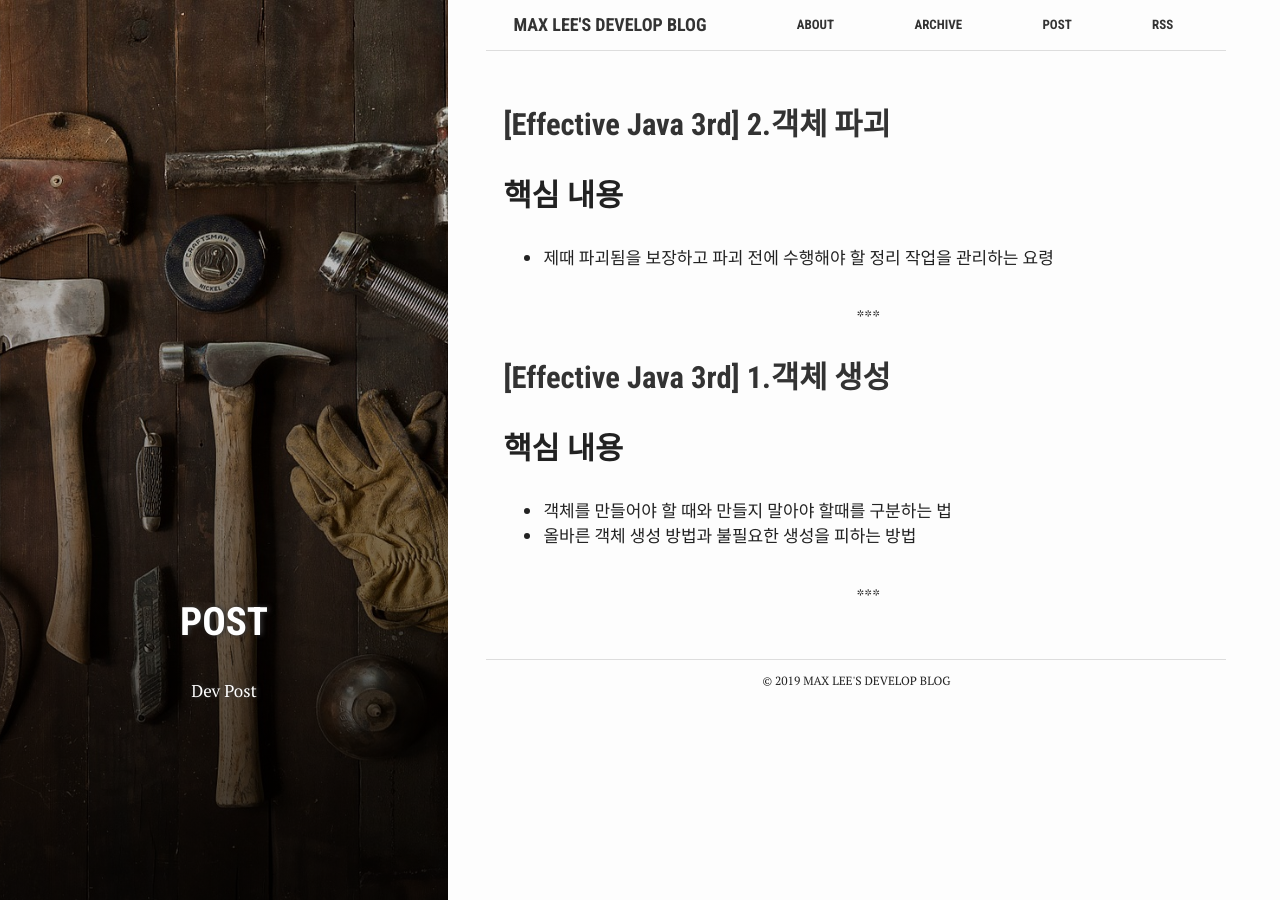
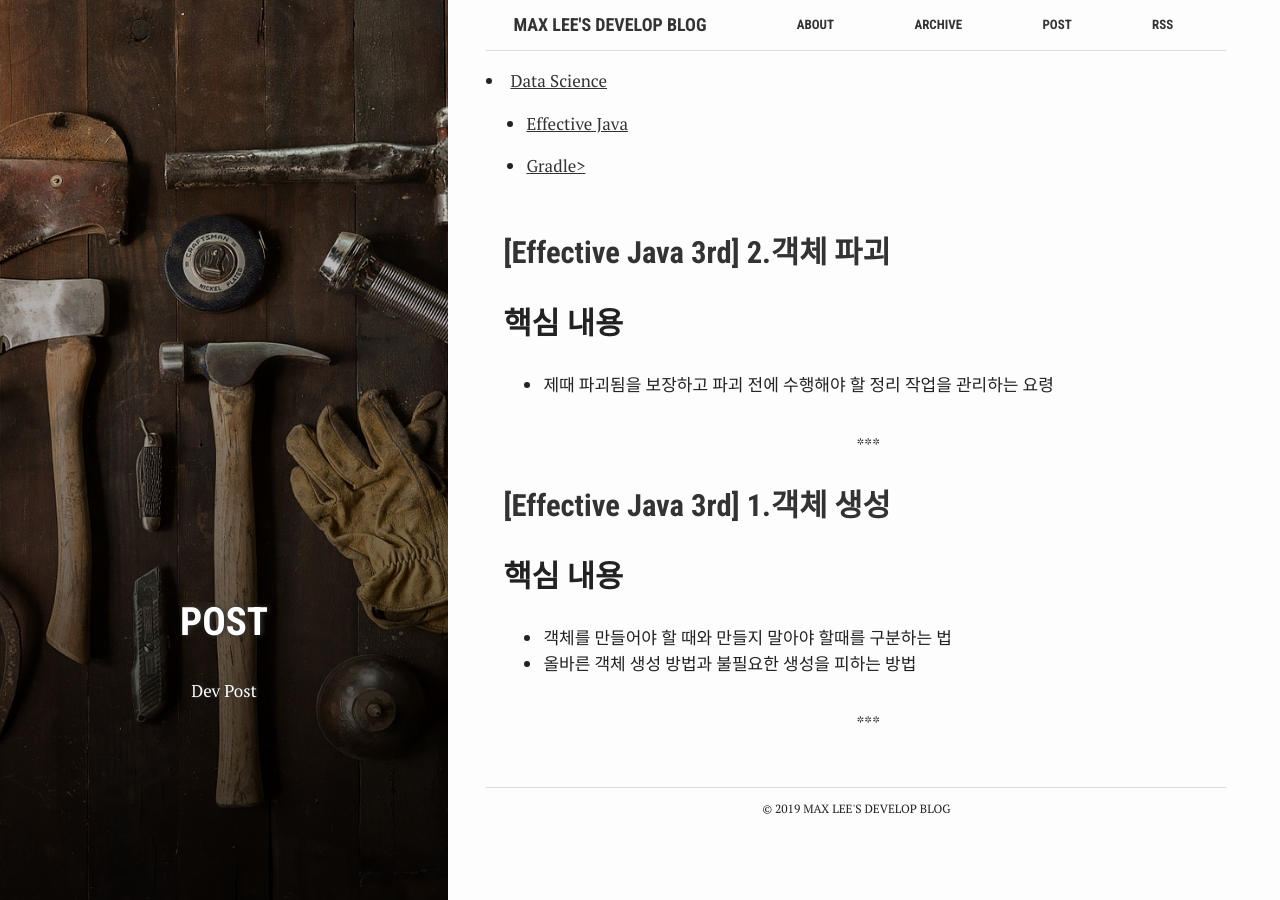
Before and after one commit to pj4316/maxlee90.github.io, a Jekyll site: the page built from posts.md, in a window 1280 px wide. Built offline with Jekyll 4.4.1, drawn with Linux system fonts in a browser that asks for light colours.

Commit message:
Update posts.md

```diff
--- a/posts.md
+++ b/posts.md
@@ -8,6 +8,15 @@ summary: "Dev Post"
 active: Post
 ---
 
+<li><a href="/">Data Science</a>
+  <ul>
+      <li><a href="/Post/EJ">Effective Java</a></li>
+  </ul>
+  <ul>
+      <li><a href="/Post/Gradle">Gradle></a></li>
+  </ul>
+</li>
+
 {% for post in site.posts limit: 5 %}
   <article class="index-page">
     <h2><a href="{{ post.url | relative_url }}">{{ post.title }}</a></h2>
```
